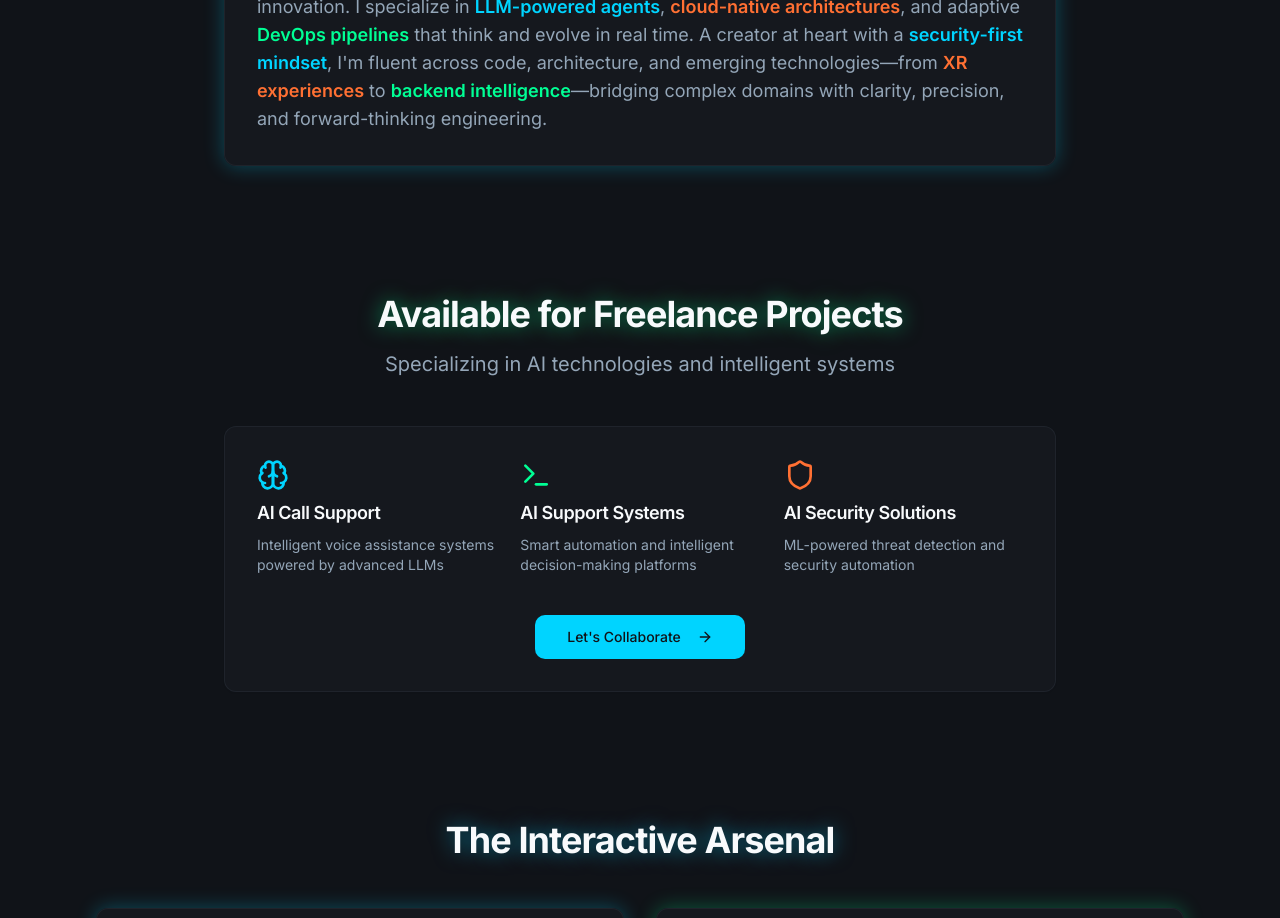
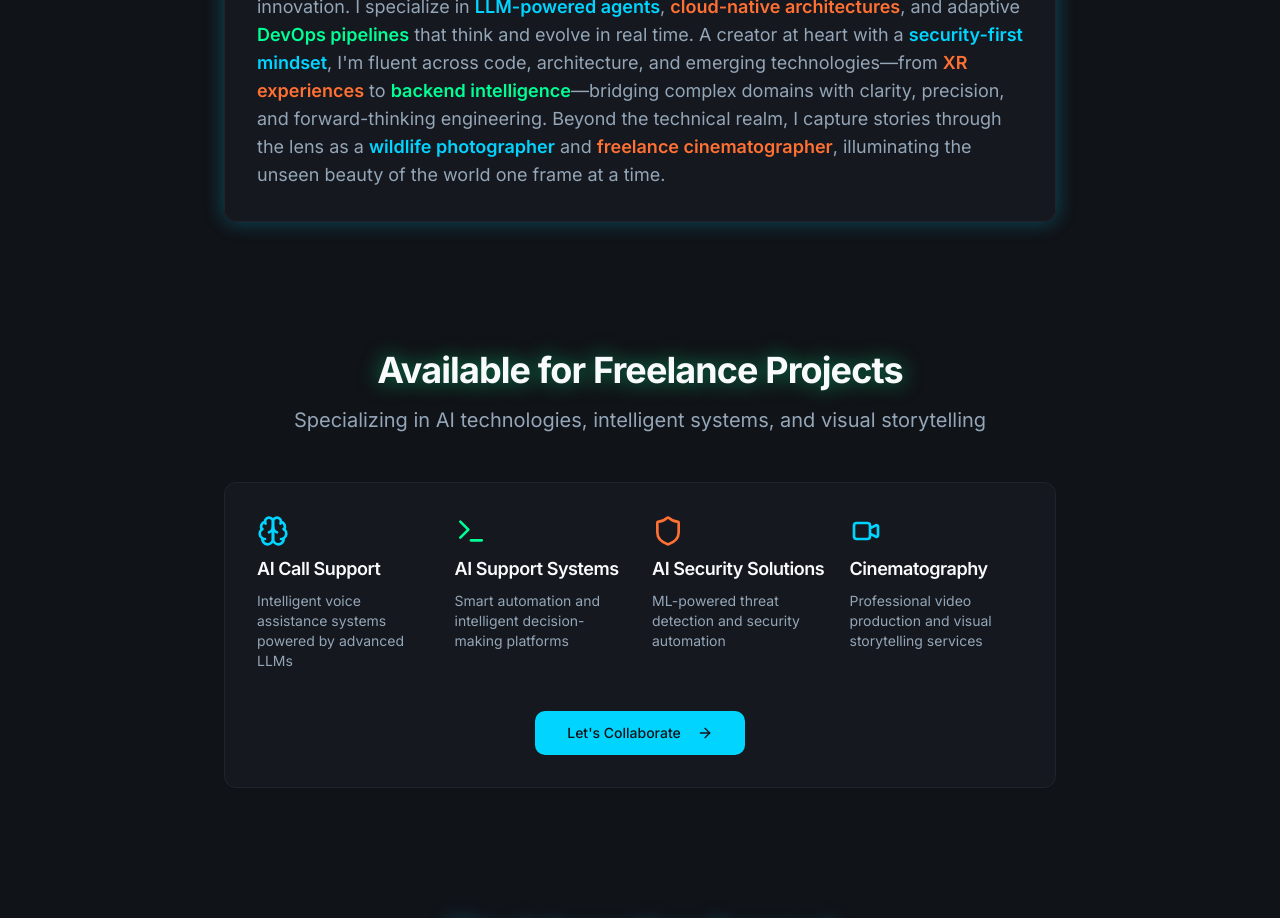
Before and after one commit to prathish26/prathish, a React (Vite) app: page / in a window 1280 px wide. Shown: the part 820-1738 px from the top of the page. Built offline with nearby package versions, Linux system fonts and the light colour scheme; the HTML template or start-up script is replaced by a standard one.

Commit message:
Update About Section

```diff
--- a/src/pages/Home.tsx
+++ b/src/pages/Home.tsx
@@ -119,6 +119,9 @@ const Home = () => {
               <span className="text-primary font-semibold">security-first mindset</span>, I'm fluent across code, architecture, and emerging technologies—from{" "}
               <span className="text-accent font-semibold">XR experiences</span> to{" "}
               <span className="text-secondary font-semibold">backend intelligence</span>—bridging complex domains with clarity, precision, and forward-thinking engineering.
+              Beyond the technical realm, I capture stories through the lens as a{" "}
+              <span className="text-primary font-semibold">wildlife photographer</span> and{" "}
+              <span className="text-accent font-semibold">freelance cinematographer</span>, illuminating the unseen beauty of the world one frame at a time.
             </p>
           </Card>
         </div>
@@ -130,12 +133,12 @@ const Home = () => {
           <div className="text-center space-y-3 sm:space-y-4 mb-8 sm:mb-12">
             <h2 className="text-3xl sm:text-4xl font-bold glow-secondary">Available for Freelance Projects</h2>
             <p className="text-lg sm:text-xl text-muted-foreground px-4">
-              Specializing in AI technologies and intelligent systems
+              Specializing in AI technologies, intelligent systems, and visual storytelling
             </p>
           </div>
 
           <Card className="glass p-6 sm:p-8 space-y-6">
-            <div className="grid sm:grid-cols-2 md:grid-cols-3 gap-6">
+            <div className="grid sm:grid-cols-2 md:grid-cols-4 gap-6">
               <div className="space-y-2">
                 <Brain className="w-8 h-8 text-primary mb-2" />
                 <h3 className="font-semibold text-lg">AI Call Support</h3>
@@ -155,6 +158,15 @@ const Home = () => {
                 <h3 className="font-semibold text-lg">AI Security Solutions</h3>
                 <p className="text-sm text-muted-foreground">
                   ML-powered threat detection and security automation
+                </p>
+              </div>
+              <div className="space-y-2">
+                <svg className="w-8 h-8 text-primary mb-2" fill="none" stroke="currentColor" viewBox="0 0 24 24">
+                  <path strokeLinecap="round" strokeLinejoin="round" strokeWidth={2} d="M15 10l4.553-2.276A1 1 0 0121 8.618v6.764a1 1 0 01-1.447.894L15 14M5 18h8a2 2 0 002-2V8a2 2 0 00-2-2H5a2 2 0 00-2 2v8a2 2 0 002 2z" />
+                </svg>
+                <h3 className="font-semibold text-lg">Cinematography</h3>
+                <p className="text-sm text-muted-foreground">
+                  Professional video production and visual storytelling services
                 </p>
               </div>
             </div>
```
